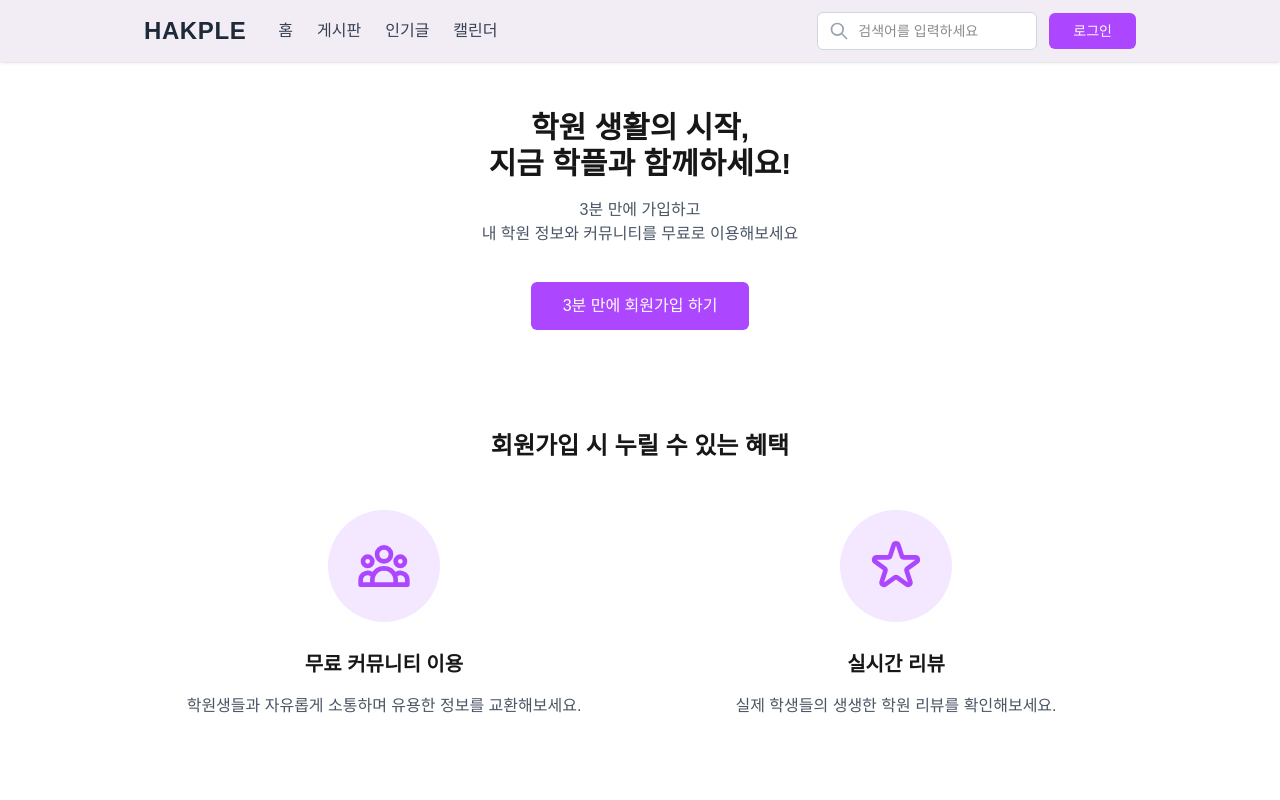
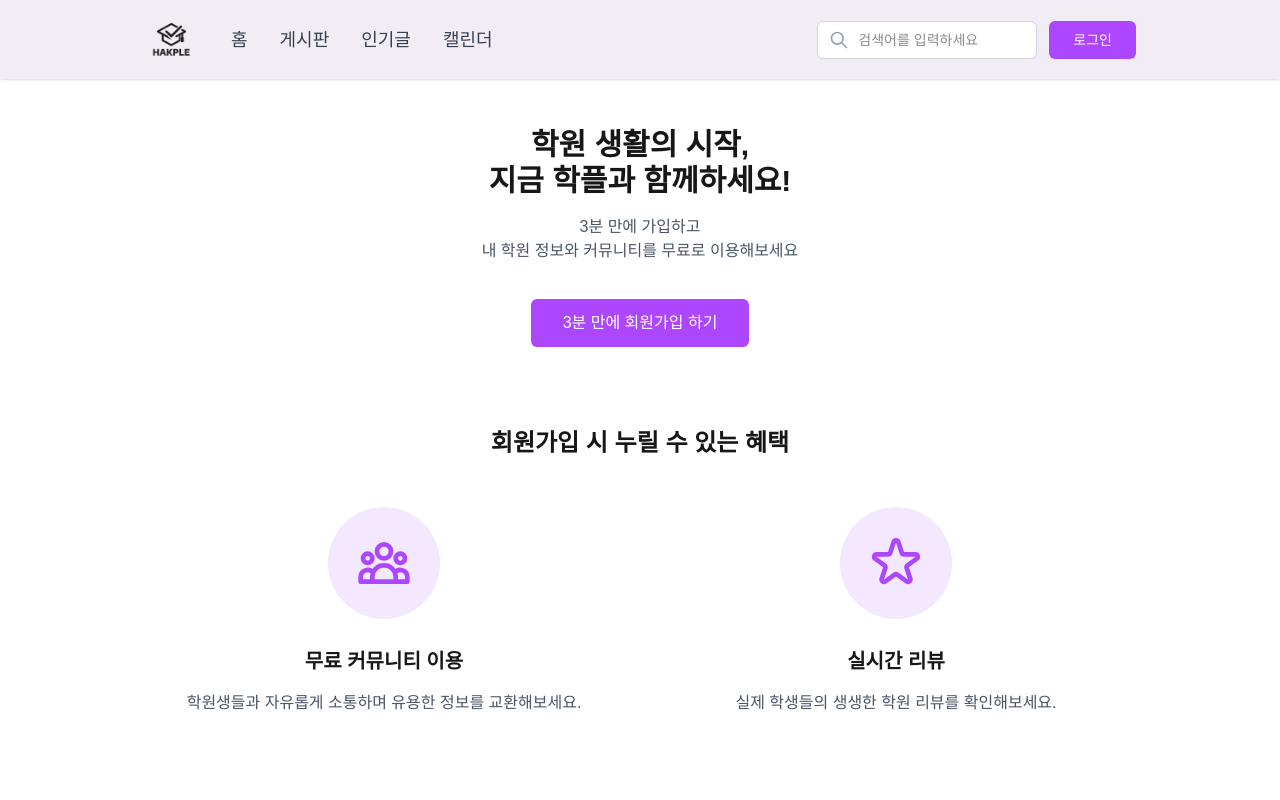
Before and after one commit to jiyuuuuun/hakple, a Next.js app in the folder frontend/: page / in a window 1280 px wide. Shown: the top 800 px of the page. Built offline with nearby package versions, Linux system fonts and the light colour scheme.

Commit message:
Feat: 홈페이지 로고 설정

```diff
--- a/frontend/src/app/page.tsx
+++ b/frontend/src/app/page.tsx
@@ -44,34 +44,38 @@ export default function Home() {
               </button>
 
               <Link href="/" className="flex items-center flex-shrink-0">
-                <span className="font-bold text-xl md:text-2xl tracking-wide text-gray-800">
-                  HAKPLE
-                </span>
+                <img
+                  src="logo.png"
+                  alt="HAKPLE"
+                  width={55}
+                  height={55}
+                  className="logo"
+                />
               </Link>
 
               {/* 데스크탑 메뉴 */}
-              <nav className="hidden md:flex space-x-4 lg:space-x-6">
+              <nav className="hidden md:flex space-x-5 lg:space-x-8">
                 <Link
                   href="/home"
-                  className="font-medium text-gray-700 hover:text-gray-900 whitespace-nowrap"
+                  className="font-medium text-lg text-gray-700 hover:text-gray-900 whitespace-nowrap hover:font-semibold transition-all"
                 >
                   홈
                 </Link>
                 <Link
                   href="/academy"
-                  className="font-medium text-gray-700 hover:text-gray-900 whitespace-nowrap"
+                  className="font-medium text-lg text-gray-700 hover:text-gray-900 whitespace-nowrap hover:font-semibold transition-all"
                 >
                   게시판
                 </Link>
                 <Link
                   href="/boad"
-                  className="font-medium text-gray-700 hover:text-gray-900 whitespace-nowrap"
+                  className="font-medium text-lg text-gray-700 hover:text-gray-900 whitespace-nowrap hover:font-semibold transition-all"
                 >
                   인기글
                 </Link>
                 <Link
                   href="/community"
-                  className="font-medium text-gray-700 hover:text-gray-900 whitespace-nowrap"
+                  className="font-medium text-lg text-gray-700 hover:text-gray-900 whitespace-nowrap hover:font-semibold transition-all"
                 >
                   캘린더
                 </Link>
@@ -96,11 +100,11 @@ export default function Home() {
                 </div>
                 <input
                   type="search"
-                  className="block w-full pl-8 md:pl-10 pr-3 py-1 md:py-2 border border-gray-300 rounded-md leading-5 bg-white focus:outline-none focus:ring-purple-500 focus:border-purple-500 text-sm"
+                  className="block w-full pl-8 md:pl-10 pr-3 py-2 border border-gray-300 rounded-md leading-5 bg-white focus:outline-none focus:ring-purple-500 focus:border-purple-500 text-sm"
                   placeholder="검색어를 입력하세요"
                 />
               </div>
-              <button className="bg-purple-500 hover:bg-purple-600 text-white font-medium py-1 px-3 md:py-2 md:px-6 rounded-md text-sm whitespace-nowrap">
+              <button className="bg-purple-500 hover:bg-purple-600 text-white font-medium py-2 px-4 md:px-6 rounded-md text-sm whitespace-nowrap h-[38px]">
                 로그인
               </button>
             </div>
@@ -112,25 +116,25 @@ export default function Home() {
               <nav className="flex flex-col space-y-2 py-2">
                 <Link
                   href="/home"
-                  className="font-medium text-gray-700 hover:text-gray-900 px-2 py-1 rounded-md hover:bg-gray-100"
+                  className="font-medium text-base text-gray-700 hover:text-gray-900 px-2 py-2 rounded-md hover:bg-gray-100"
                 >
                   홈
                 </Link>
                 <Link
                   href="/academy"
-                  className="font-medium text-gray-700 hover:text-gray-900 px-2 py-1 rounded-md hover:bg-gray-100"
+                  className="font-medium text-base text-gray-700 hover:text-gray-900 px-2 py-2 rounded-md hover:bg-gray-100"
                 >
                   게시판
                 </Link>
                 <Link
                   href="/boad"
-                  className="font-medium text-gray-700 hover:text-gray-900 px-2 py-1 rounded-md hover:bg-gray-100"
+                  className="font-medium text-base text-gray-700 hover:text-gray-900 px-2 py-2 rounded-md hover:bg-gray-100"
                 >
                   인기글
                 </Link>
                 <Link
                   href="/community"
-                  className="font-medium text-gray-700 hover:text-gray-900 px-2 py-1 rounded-md hover:bg-gray-100"
+                  className="font-medium text-base text-gray-700 hover:text-gray-900 px-2 py-2 rounded-md hover:bg-gray-100"
                 >
                   캘린더
                 </Link>
@@ -141,7 +145,7 @@ export default function Home() {
       </header>
 
       <main className="flex flex-col items-center justify-center py-12 px-4 max-w-screen-lg mx-auto">
-        <section className="w-full text-center mb-20">
+        <section className="w-full text-center mb-15">
           <h1 className="text-3xl font-bold mb-4">
             학원 생활의 시작,
             <br />
```
